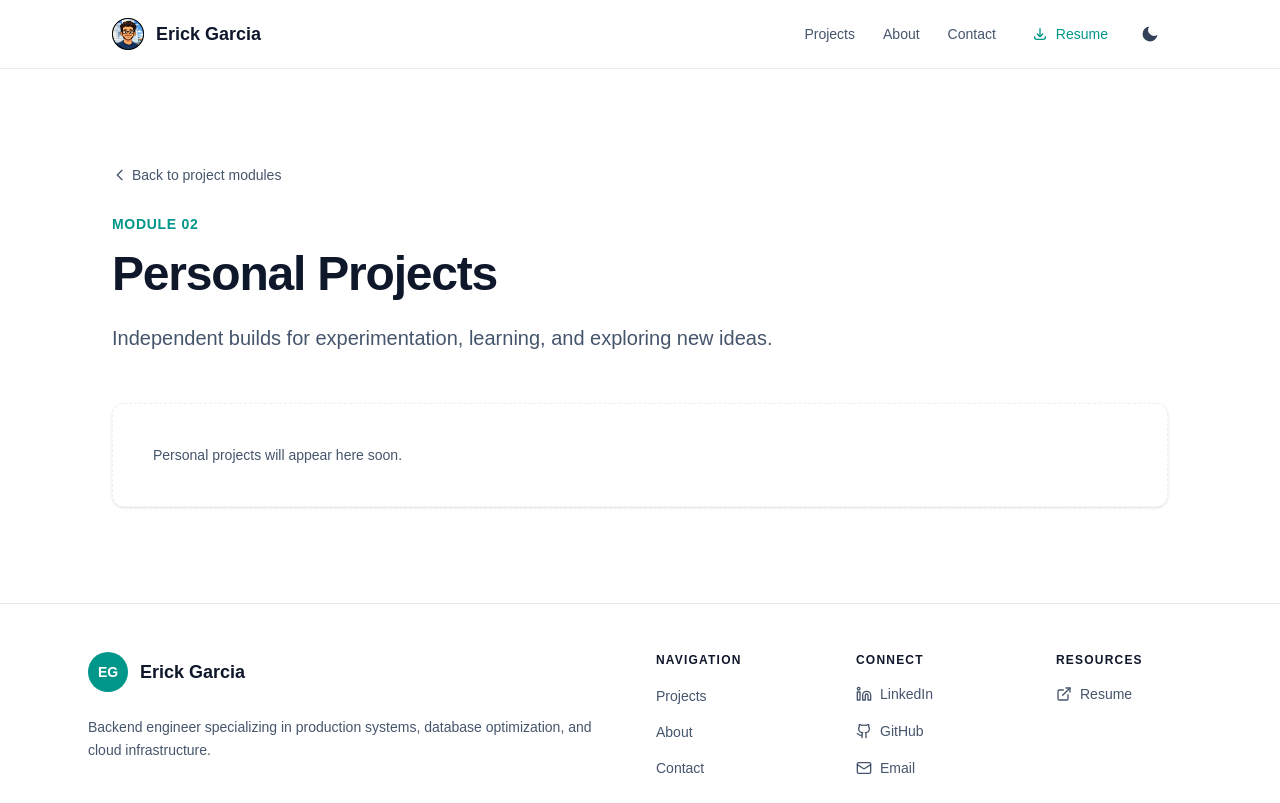
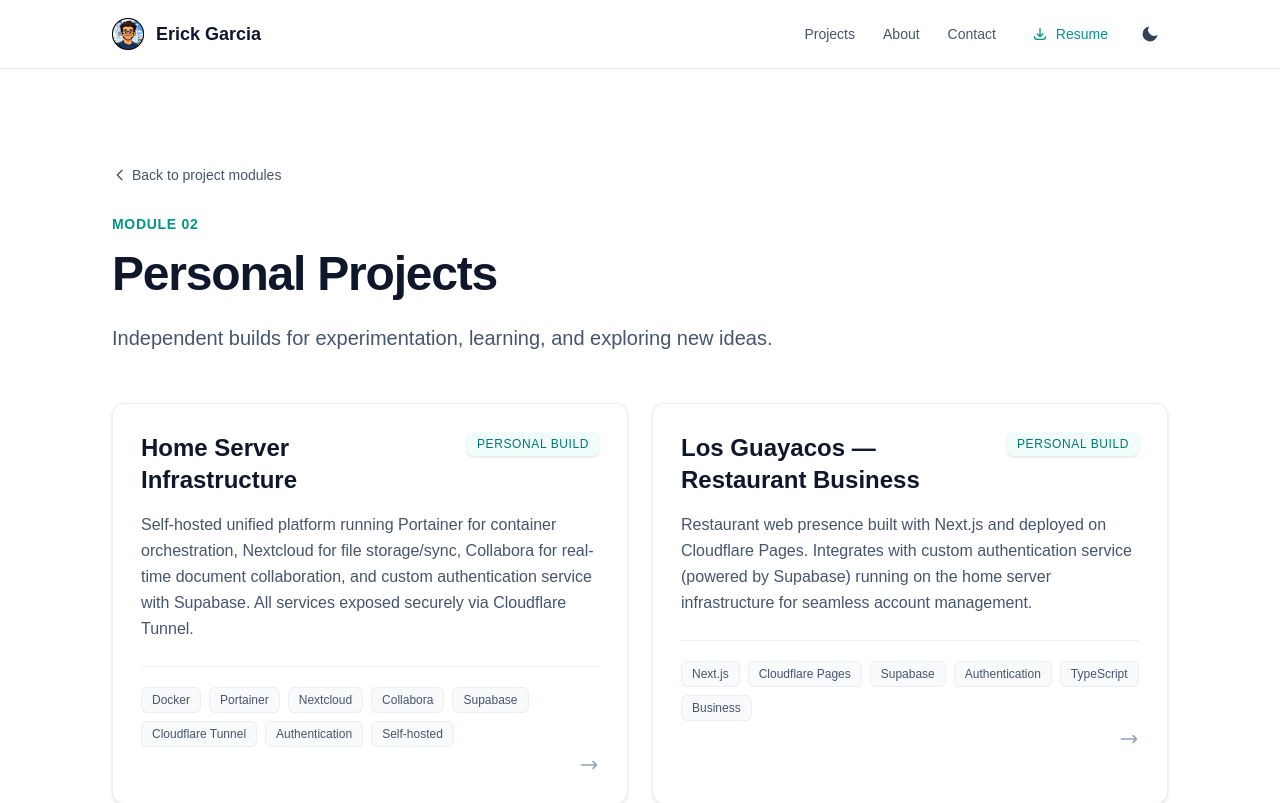
Before and after one commit to eggarcia98/portfolio, a Next.js app: page /projects/personal in a window 1280 px wide. Shown: the top 803 px of the page. Built offline with nearby package versions, Linux system fonts and the light colour scheme; a web font is replaced by a local one.

Commit message:
feat: add personal projects including Home Server Infrastructure and Los Guayacos, update project structure and styling

```diff
--- a/src/app/projects/cloudflare-tunnel/page.tsx
+++ b/src/app/projects/cloudflare-tunnel/page.tsx
@@ -5,6 +5,7 @@ export default function CloudflareTunnelCaseStudy() {
         <CaseStudy
             title="Publishing a Next.js App Behind CGNAT with Cloudflare Tunnel"
             subtitle="A practical deployment that exposes a local Next.js app securely without port forwarding, even when the ISP uses CGNAT."
+            backHref="/projects/professional"
             stack={[
                 "Next.js",
                 "Cloudflare Tunnel",
--- a/src/app/projects/db-migration/page.tsx
+++ b/src/app/projects/db-migration/page.tsx
@@ -5,6 +5,7 @@ export default function DbMigrationCaseStudy() {
         <CaseStudy
             title="Live Database Migration: MySQL → PostgreSQL"
             subtitle="A live, in-production database migration from MySQL to PostgreSQL using automated scripts, validation gates, and rollback planning to avoid business downtime."
+            backHref="/projects/professional"
             stack={[
                 "Python",
                 "SQL",
--- a/src/app/projects/hl7-proxy/page.tsx
+++ b/src/app/projects/hl7-proxy/page.tsx
@@ -5,6 +5,7 @@ export default function Hl7ProxyCaseStudy() {
         <CaseStudy
             title="HL7 Data Proxy & Cloud Run Integration"
             subtitle="A stateless TypeScript service that transforms HL7 analyzer output into JSON and exposes it for ingestion—deployed as a Docker container on Google Cloud Run."
+            backHref="/projects/professional"
             stack={[
                 "TypeScript",
                 "Fastify",
--- a/src/app/projects/odoo-middleware/page.tsx
+++ b/src/app/projects/odoo-middleware/page.tsx
@@ -5,6 +5,7 @@ export default function OdooMiddlewareCaseStudy() {
         <CaseStudy
             title="Odoo ERP Middleware — Scheduled Synchronization"
             subtitle="A scheduled middleware service that synchronized sales and operational data with Odoo ERP, improving data consistency and reducing manual accounting work."
+            backHref="/projects/professional"
             stack={[
                 "TypeScript",
                 "REST APIs",
--- /dev/null
+++ b/src/app/projects/personal/home-server/page.tsx
@@ -0,0 +1,57 @@
+import { CaseStudy } from "@/components/case-study";
+
+export default function HomeServerPage() {
+    return (
+        <CaseStudy
+            title="Home Server Infrastructure"
+            subtitle="Self-hosted Services & Unified Platform"
+            backHref="/projects/personal"
+            stack={[
+                "Docker",
+                "Portainer",
+                "Nextcloud",
+                "Collabora",
+                "Supabase",
+                "Cloudflare Tunnel",
+                "Linux",
+            ]}
+        >
+            <h2>Overview</h2>
+            <p>
+                A unified home server platform consolidating file storage, document collaboration, and authentication services. Designed for reliability and security with all services exposed via Cloudflare Tunnel.
+            </p>
+
+            <h2>Services & Stack</h2>
+            <ul>
+                <li>
+                    <strong>Portainer:</strong> Container orchestration and management UI for Docker
+                </li>
+                <li>
+                    <strong>Nextcloud:</strong> Self-hosted file storage, sync, and sharing with full control over data
+                </li>
+                <li>
+                    <strong>Collabora:</strong> Real-time document editing integrated with Nextcloud for collaborative workflows
+                </li>
+                <li>
+                    <strong>Supabase:</strong> Backend authentication and authorization service supporting multiple applications
+                </li>
+                <li>
+                    <strong>Cloudflare Tunnel:</strong> Secure exposure of local services to the internet without port forwarding
+                </li>
+            </ul>
+
+            <h2>Key Implementation Details</h2>
+            <p>
+                The platform uses Docker containers for isolation and Portainer for centralized management. Authentication is decoupled via Supabase, allowing other applications (like Los Guayacos) to authenticate against the home server. Cloudflare Tunnel provides a secure, performant entry point without exposing the underlying infrastructure.
+            </p>
+
+            <h2>Architecture Highlights</h2>
+            <ul>
+                <li>Containerized services for easy scaling and maintenance</li>
+                <li>Centralized authentication gateway for multi-app support</li>
+                <li>Secure external access via Cloudflare Tunnel</li>
+                <li>Collaborative document workflows with Collabora + Nextcloud</li>
+            </ul>
+        </CaseStudy>
+    );
+}
--- /dev/null
+++ b/src/app/projects/personal/los-guayacos/page.tsx
@@ -0,0 +1,55 @@
+import { CaseStudy } from "@/components/case-study";
+
+export default function LosGuayacosPage() {
+    return (
+        <CaseStudy
+            title="Los Guayacos — Restaurant Business"
+            subtitle="Restaurant Web Presence & Online Presence"
+            backHref="/projects/personal"
+            stack={["Next.js", "TypeScript", "Cloudflare Pages", "Supabase", "Authentication"]}
+        >
+            <h2>Overview</h2>
+            <p>
+                Los Guayacos is a restaurant business web presence built with modern web standards. The application showcases the restaurant brand, integrates online ordering or reservation capabilities, and leverages centralized authentication via the home server infrastructure.
+            </p>
+
+            <h2>Technology Stack</h2>
+            <ul>
+                <li>
+                    <strong>Next.js:</strong> Full-stack React framework for fast, SEO-friendly web presence
+                </li>
+                <li>
+                    <strong>Cloudflare Pages:</strong> Global CDN deployment for edge performance and zero cold-starts
+                </li>
+                <li>
+                    <strong>Supabase Authentication:</strong> Centralized auth service running on the home server, enabling order history and account management
+                </li>
+                <li>
+                    <strong>TypeScript:</strong> Type-safe development for reliability and maintainability
+                </li>
+            </ul>
+
+            <h2>Key Features</h2>
+            <ul>
+                <li>Restaurant information, menu, and location display</li>
+                <li>User authentication via Supabase (running on home server)</li>
+                <li>Account management for order history and preferences</li>
+                <li>Fast global delivery via Cloudflare Pages edge network</li>
+                <li>Responsive design for mobile ordering/browsing</li>
+            </ul>
+
+            <h2>Integration with Home Server</h2>
+            <p>
+                Los Guayacos authenticates users against the custom Supabase instance running on the home server. This enables a seamless omnichannel experience where customers can manage their accounts across multiple services, all backed by a single authentication gateway.
+            </p>
+
+            <h2>Deployment & Performance</h2>
+            <ul>
+                <li>Deployed on Cloudflare Pages for global edge performance</li>
+                <li>Zero-downtime deployments with automatic rollbacks</li>
+                <li>Integrated with home server auth via secure API calls</li>
+                <li>Analytics and performance monitoring via Cloudflare</li>
+            </ul>
+        </CaseStudy>
+    );
+}
--- a/src/app/projects/personal/page.tsx
+++ b/src/app/projects/personal/page.tsx
@@ -28,7 +28,7 @@ export default function PersonalProjectsPage() {
                 </div>
 
                 {personalProjects.length > 0 ? (
-                    <div className="mt-12 space-y-4">
+                    <div className="mt-12 grid gap-6 lg:grid-cols-2">
                         {personalProjects.map((project) => (
                             <PersonalProjectCard
                                 key={project.href}
--- a/src/app/projects/professional/page.tsx
+++ b/src/app/projects/professional/page.tsx
@@ -32,23 +32,6 @@ export default function ProfessionalProjectsPage() {
                         <ProjectCard key={project.href} {...project} />
                     ))}
                 </div>
-
-                <section className="mt-20 surface p-8 lg:p-10">
-                    <p className="text-xs font-semibold uppercase tracking-wider text-teal-600 dark:text-teal-400">
-                        Open to Opportunities
-                    </p>
-                    <h2 className="mt-3 text-2xl font-bold tracking-tight text-slate-900 dark:text-white lg:text-3xl">
-                        Looking for my next role
-                    </h2>
-                    <p className="lead mt-4 max-w-2xl">
-                        Backend engineering, Cloud/DevOps, or Technical Support roles that combine development and infrastructure work.
-                    </p>
-                    <div className="mt-6">
-                        <Link href="/contact" className="btn btn-primary">
-                            Get in Touch
-                        </Link>
-                    </div>
-                </section>
             </main>
 
             <Footer />
--- a/src/app/sitemap.ts
+++ b/src/app/sitemap.ts
@@ -15,6 +15,8 @@ export default function sitemap(): MetadataRoute.Sitemap {
         "/projects/hl7-proxy",
         "/projects/odoo-middleware",
         "/projects/db-migration",
+        "/projects/personal/home-server",
+        "/projects/personal/los-guayacos",
     ];
 
     return routes.map((path) => ({
--- a/src/components/case-study.tsx
+++ b/src/components/case-study.tsx
@@ -5,15 +5,16 @@ type Props = {
     subtitle: string;
     stack: string[];
     children: React.ReactNode;
+    backHref?: string;
 };
 
-export function CaseStudy({ title, subtitle, stack, children }: Props) {
+export function CaseStudy({ title, subtitle, stack, children, backHref = "/projects" }: Props) {
     return (
         <div className="min-h-dvh">
             <header className="border-b border-slate-200 bg-white/80 backdrop-blur shadow-sm dark:border-slate-800 dark:bg-slate-900/40 sticky top-0 z-30">
                 <div className="container-page py-3 sm:py-4">
                     <Link
-                        href="/projects"
+                        href={backHref}
                         className="navlink inline-flex items-center gap-1 text-teal-700 dark:text-teal-300 hover:text-teal-900 dark:hover:text-teal-200 transition-colors"
                     >
                         <svg className="h-4 w-4" fill="none" stroke="currentColor" viewBox="0 0 24 24">
--- a/src/components/personal-project-card.tsx
+++ b/src/components/personal-project-card.tsx
@@ -5,6 +5,7 @@ type PersonalProjectCardProps = {
     summary: string;
     tags: string[];
     href: string;
+    impact?: string;
 };
 
 export function PersonalProjectCard({
@@ -12,38 +13,57 @@ export function PersonalProjectCard({
     summary,
     tags,
     href,
+    impact,
 }: PersonalProjectCardProps) {
     return (
         <Link
             href={href}
-            className="surface group relative block overflow-hidden p-6 transition-all hover:shadow-md"
+            className="surface group relative block overflow-hidden p-7 transition-all hover:shadow-xl hover:-translate-y-1"
         >
-            <div className="absolute inset-y-0 left-0 w-1 bg-teal-600/80 dark:bg-teal-400/70" />
+            {/* Subtle gradient overlay on hover */}
+            <div className="absolute inset-0 -z-10 bg-linear-to-br from-teal-50/0 via-teal-50/0 to-teal-50/50 opacity-0 transition-opacity duration-300 group-hover:opacity-100 dark:from-teal-900/0 dark:via-teal-900/0 dark:to-teal-900/20"></div>
 
-            <div className="pl-4">
-                <div className="flex flex-wrap items-center justify-between gap-3">
-                    <p className="text-xs font-semibold uppercase tracking-wider text-slate-500 dark:text-slate-400">
+            <div className="flex items-start justify-between gap-4">
+                <h3 className="text-xl font-bold text-slate-900 transition-colors group-hover:text-teal-600 dark:text-white dark:group-hover:text-teal-400 lg:text-2xl">
+                    {title}
+                </h3>
+                <span className="shrink-0 rounded-md bg-teal-50 px-2.5 py-1 text-xs font-medium uppercase tracking-wider text-teal-700 shadow-sm dark:bg-teal-900/30 dark:text-teal-400">
                     Personal Build
-                    </p>
-                    <span className="rounded-md bg-slate-100 px-2.5 py-1 text-xs font-medium uppercase tracking-wider text-slate-600 dark:bg-slate-800 dark:text-slate-300">
-                        Project
                 </span>
             </div>
 
-                <h3 className="mt-3 text-xl font-bold text-slate-900 transition-colors group-hover:text-teal-600 dark:text-white dark:group-hover:text-teal-400">
-                    {title}
-                </h3>
-
-                <p className="mt-3 text-sm font-light leading-relaxed text-slate-600 dark:text-slate-300">
+            <p className="mt-4 text-base font-light leading-relaxed text-slate-600 dark:text-slate-300">
                 {summary}
             </p>
 
-                <div className="mt-5 flex flex-wrap gap-2">
-                    {tags.map((tag) => (
-                        <span key={tag} className="chip">
-                            {tag}
+            {impact ? (
+                <div className="mt-5 rounded-lg border border-teal-200/60 bg-linear-to-br from-teal-50/80 to-teal-100/40 p-4 shadow-sm dark:border-teal-900/30 dark:from-teal-900/20 dark:to-teal-900/10">
+                    <p className="text-sm font-light text-slate-700 dark:text-slate-200">
+                        <span className="font-semibold text-teal-700 dark:text-teal-400">Impact:</span>{" "}
+                        {impact}
+                    </p>
+                </div>
+            ) : null}
+
+            <div className="mt-6 flex flex-wrap items-center gap-2 border-t border-slate-200/60 pt-5 dark:border-slate-800/60">
+                <div className="flex flex-wrap gap-2">
+                    {tags.map((t) => (
+                        <span key={t} className="chip">
+                            {t}
                         </span>
                     ))}
+                </div>
+
+                {/* Arrow indicator */}
+                <div className="ml-auto">
+                    <svg
+                        className="h-5 w-5 text-slate-400 transition-all duration-300 group-hover:translate-x-1 group-hover:text-teal-600 dark:text-slate-500 dark:group-hover:text-teal-400"
+                        fill="none"
+                        stroke="currentColor"
+                        viewBox="0 0 24 24"
+                    >
+                        <path strokeLinecap="round" strokeLinejoin="round" strokeWidth={2} d="M17 8l4 4m0 0l-4 4m4-4H3" />
+                    </svg>
                 </div>
             </div>
         </Link>
--- a/src/lib/projects.ts
+++ b/src/lib/projects.ts
@@ -62,4 +62,35 @@ export const professionalProjects: Project[] = [
     },
 ];
 
-export const personalProjects: Project[] = [];
+export const personalProjects: Project[] = [
+    {
+        title: "Home Server Infrastructure",
+        summary:
+            "Self-hosted unified platform running Portainer for container orchestration, Nextcloud for file storage/sync, Collabora for real-time document collaboration, and custom authentication service with Supabase. All services exposed securely via Cloudflare Tunnel.",
+        tags: [
+            "Docker",
+            "Portainer",
+            "Nextcloud",
+            "Collabora",
+            "Supabase",
+            "Cloudflare Tunnel",
+            "Authentication",
+            "Self-hosted",
+        ],
+        href: "/projects/personal/home-server",
+    },
+    {
+        title: "Los Guayacos — Restaurant Business",
+        summary:
+            "Restaurant web presence built with Next.js and deployed on Cloudflare Pages. Integrates with custom authentication service (powered by Supabase) running on the home server infrastructure for seamless account management.",
+        tags: [
+            "Next.js",
+            "Cloudflare Pages",
+            "Supabase",
+            "Authentication",
+            "TypeScript",
+            "Business",
+        ],
+        href: "/projects/personal/los-guayacos",
+    },
+];
```
Lines whose indentation alone changed are shown as unchanged.
